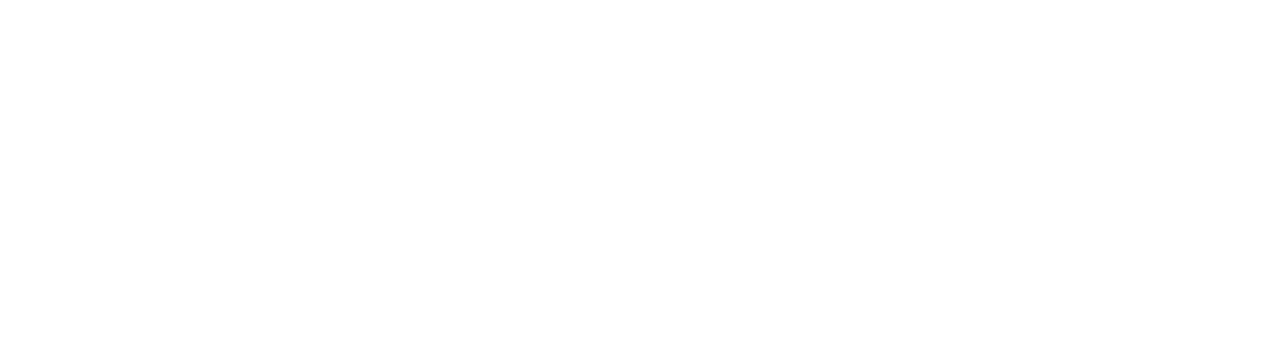
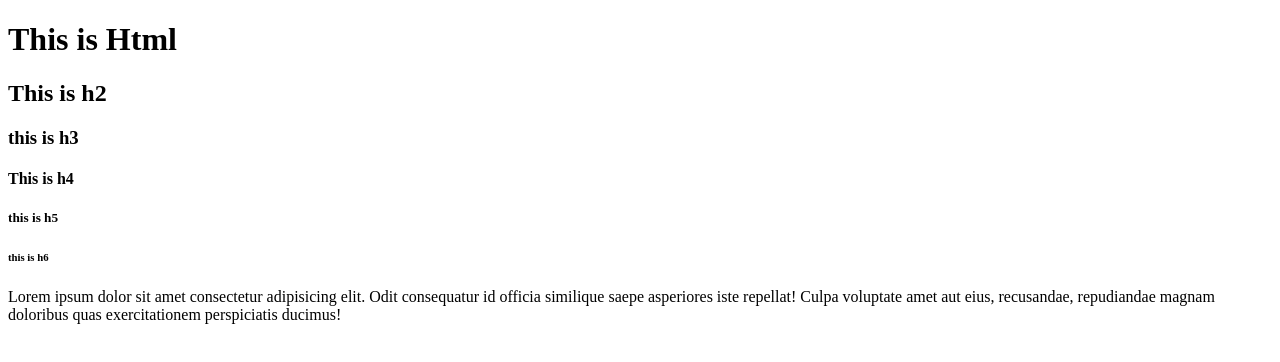
Before and after one commit to onowdev/beginfrontend, a plain HTML site: page index.html in a window 1280 px wide. Drawn offline with Linux system fonts and the light colour scheme.

Commit message:
add heading

```diff
--- a/index.html
+++ b/index.html
@@ -7,6 +7,13 @@
     <title>Beginer to expert</title>
 </head>
 <body>
+    <h1>This is Html</h1>
+    <h2>This is h2</h2>
+    <h3>this is h3</h3>
+    <h4>This is h4    </h4>
+    <h5>this is h5</h5>
+    <h6>this is h6</h6>
+    <p>Lorem ipsum dolor sit amet consectetur adipisicing elit. Odit consequatur id officia similique saepe asperiores iste repellat! Culpa voluptate amet aut eius, recusandae, repudiandae magnam doloribus quas exercitationem perspiciatis ducimus!</p>
 
 </body>
 </html>
```
